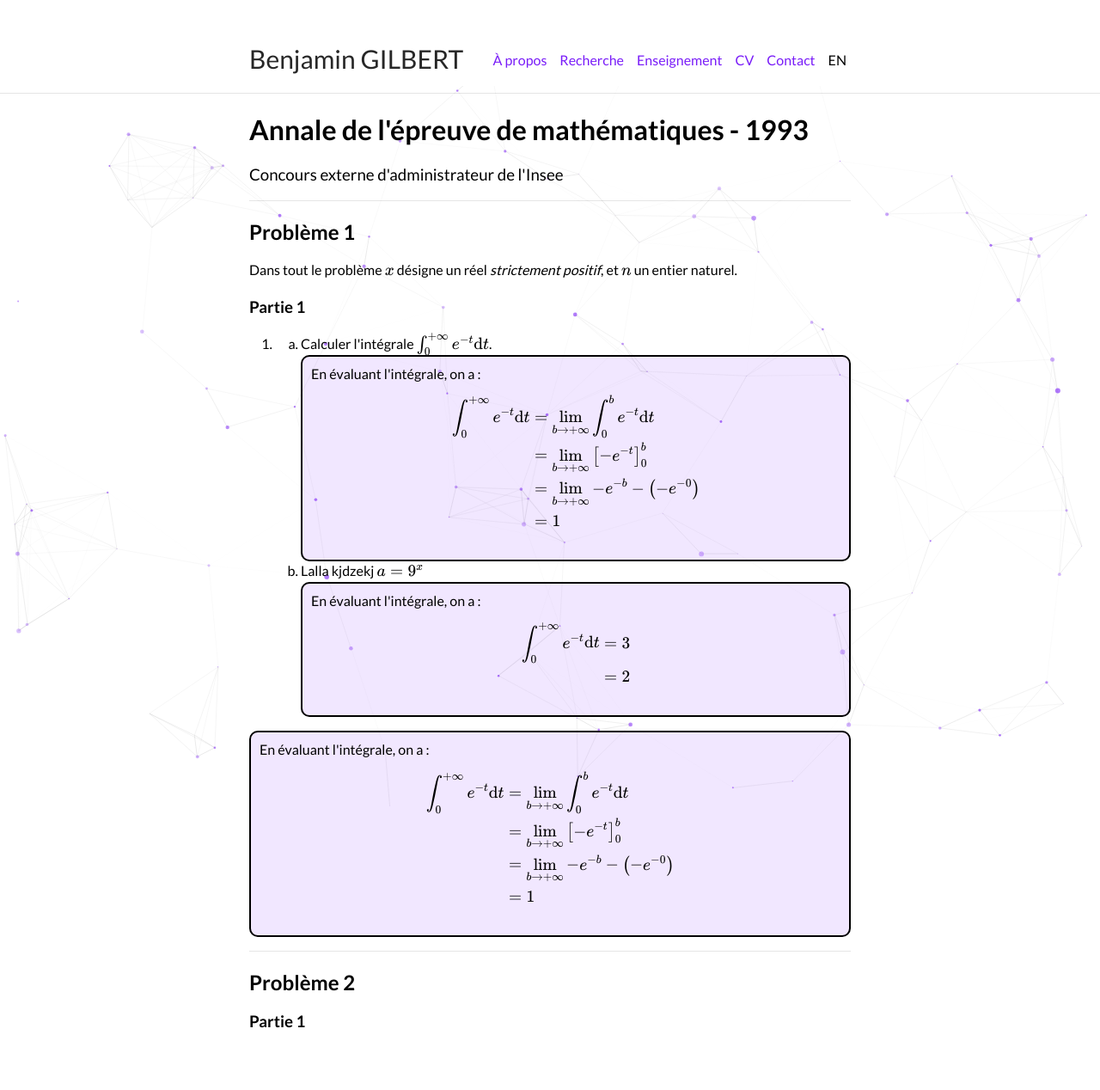
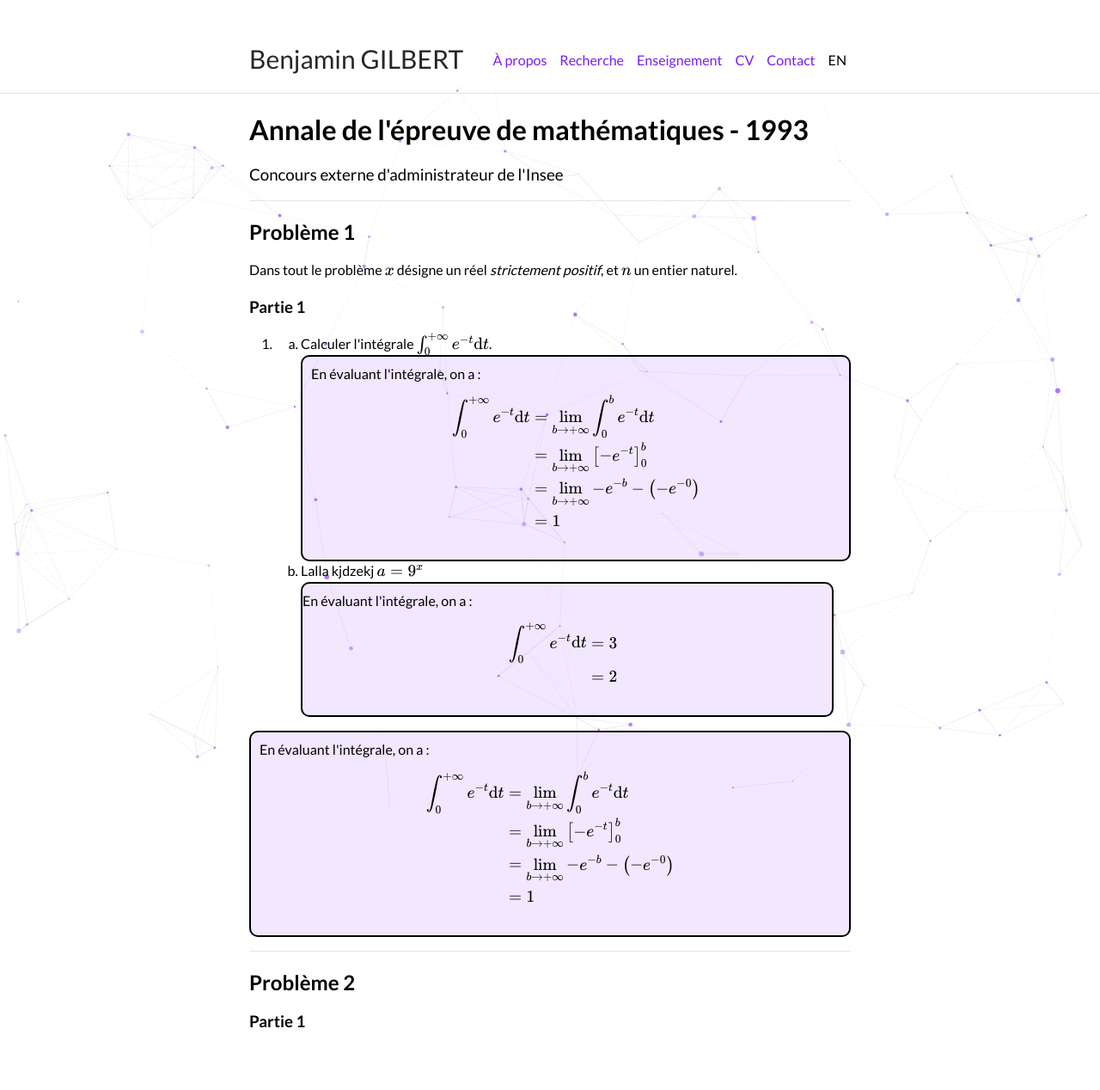
Before and after one commit to bglbrt/bglbrt.github.io, a Jekyll site: the page built from fr/corrections/administrateur_externe_1993.md, in a window 1280 px wide. Shown: the whole page at 86% size. Built offline with Jekyll 4.4.1, drawn with Linux system fonts in a browser that asks for light colours; nearby versions of some CDN libraries.

Commit message:
Mise à jour des corrections

```diff
--- a/fr/corrections/administrateur_externe_1993.md
+++ b/fr/corrections/administrateur_externe_1993.md
@@ -37,7 +37,7 @@
 
             <li> Lalla kjdzekj \( a=9^x \) </li>
 
-<p style="border: solid 2px; border-radius: 10px; background-color:rgba(121, 28, 248, .1); padding-right: 10px; padding-left: 10px; padding-top: 10px; padding-bottom: 10px; margin: 0 0 0 0;">
+<p style="border: solid 2px; border-radius: 10px; background-color:rgba(121, 28, 248, .1); padding-right: 10px; padding-left: -30px; padding-top: 10px; padding-bottom: 10px; margin: 0 20px 0 0;">
 
 En évaluant l'intégrale, on a :
 $$
```
